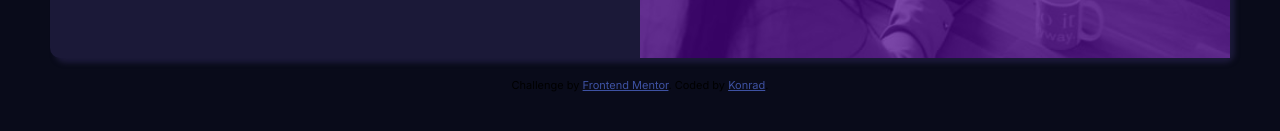
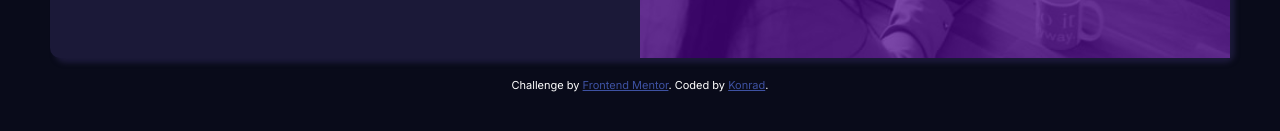
Before and after one commit to konradczarny02/stats-component, a website: page index.html in a window 1280 px wide. Shown: the part 565-696 px from the top of the page. Drawn offline with Linux system fonts and the light colour scheme.

Commit message:
changed font color

```diff
--- a/index.html
+++ b/index.html
@@ -10,7 +10,7 @@
 
   <!-- Feel free to remove these styles or customise in your own stylesheet 👍 -->
   <style>
-    .attribution { font-size: 11px; text-align: center; }
+    .attribution { font-size: 11px; text-align: center; color: white }
     .attribution a { color: hsl(228, 45%, 44%); }
   </style>
 </head>
```
